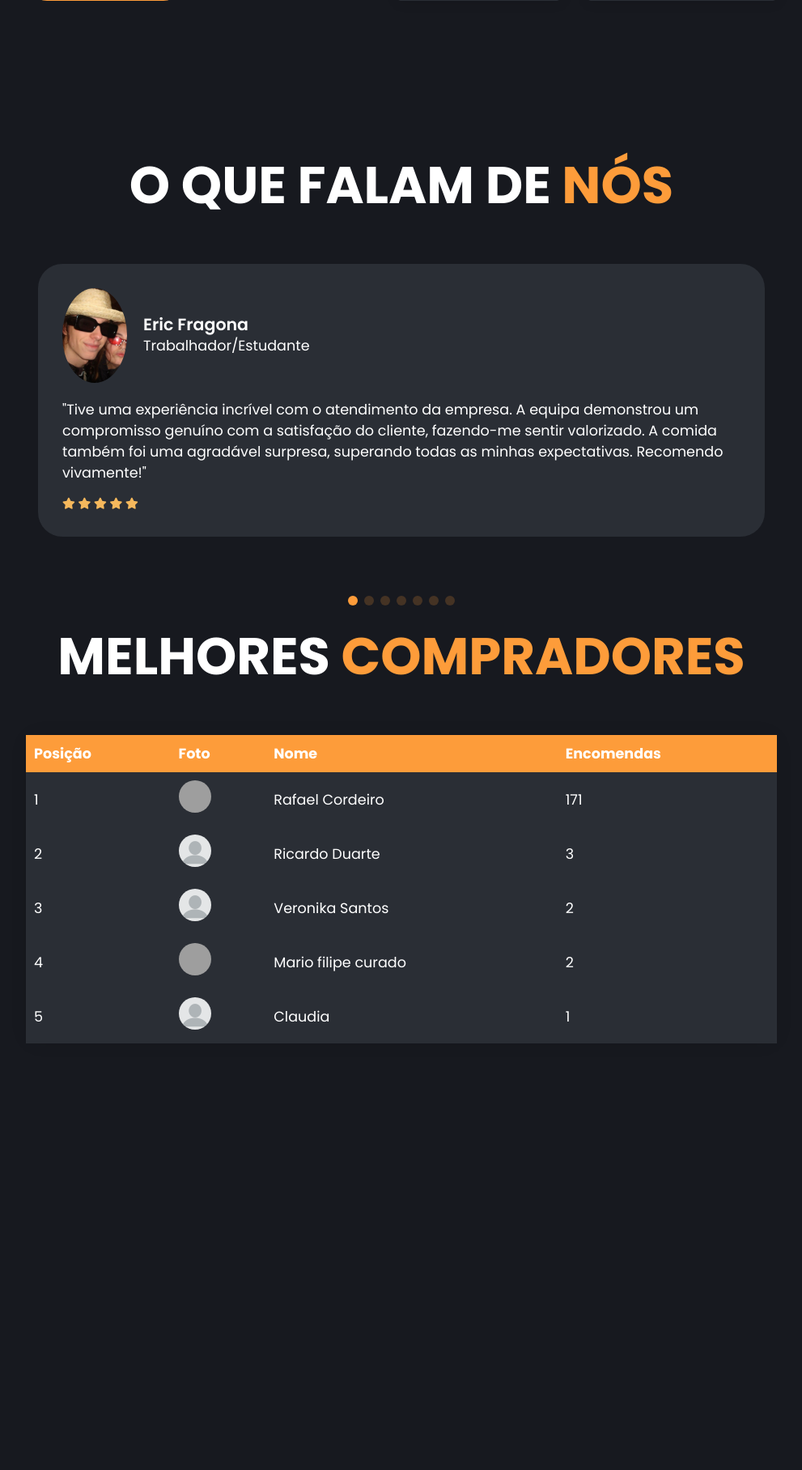
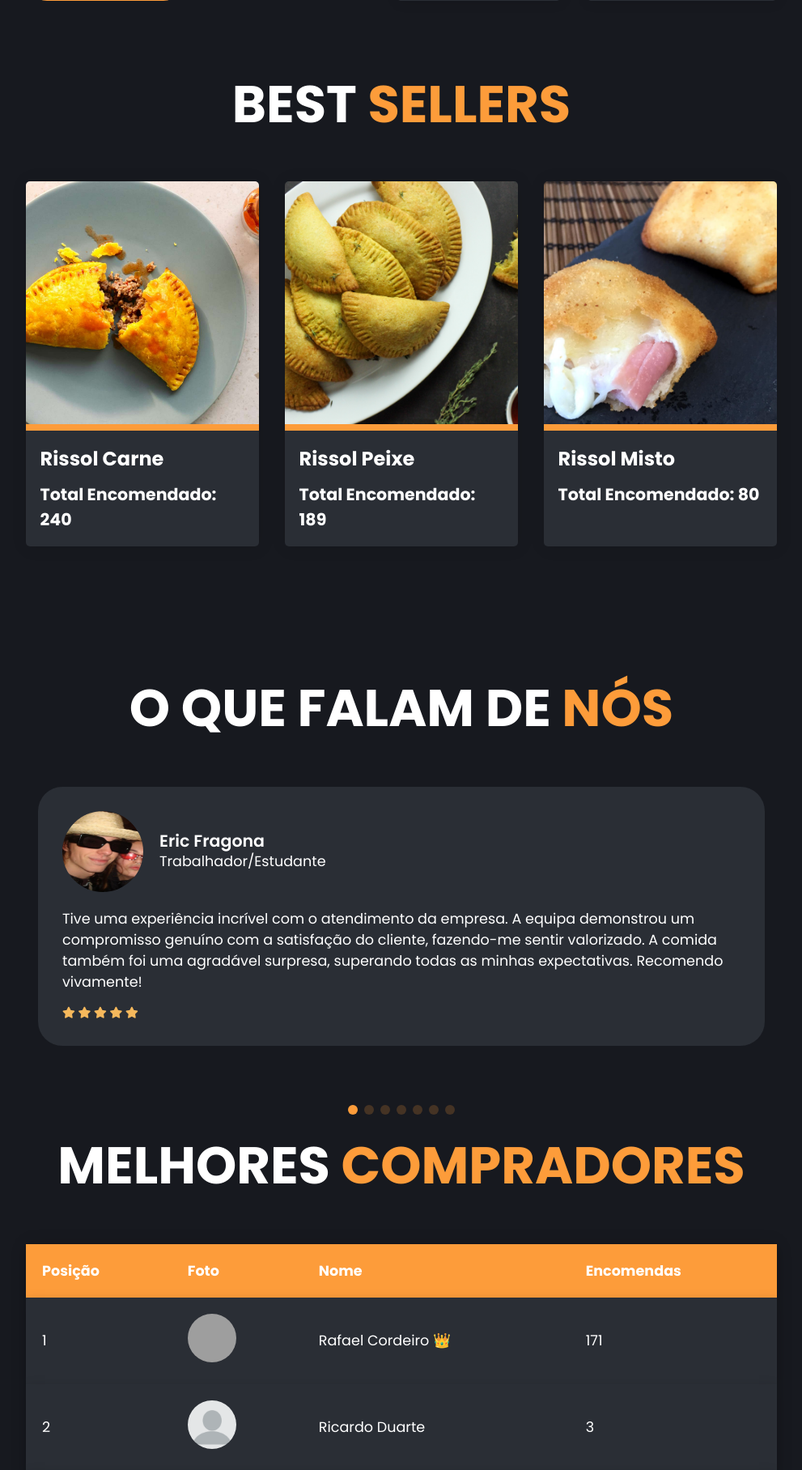
Before and after one commit to PAP-Claudia-e-Filhos-LDA/PAP-Claudia-e-Filhos-HTML, a PHP site: page /PAP-Claudia-e-Filhos-LDA/php/about.php in a window 1280 px wide. Shown: the part 938-2754 px from the top of the page at 81% size, without its empty margins (144-1135 px from the left). Before the commit the page ends 2227 px from the top, so only its background shows below. Run offline with PHP 8.4, Linux system fonts and the light colour scheme; data comes from the database, SQL or seed files in the repository; both versions use the stored data as it was after the commit; grey boxes are pictures that could not be loaded.

Commit message:
destaques

```diff
--- a/includes/buyers_inc.php
+++ b/includes/destaques_inc.php
@@ -46,5 +46,38 @@ function getTopBuyers($db)
   return $topBuyers;
 }
 
+function getTopOrderedProducts($db)
+{
+  $query = "
+        SELECT
+            p.id_produto,
+            p.nome_produto,
+            p.caminho_imagem,
+            SUM(le.quantidade) as total_encomendado
+        FROM
+            Produtos p
+        JOIN
+            Linha_de_Encomenda le ON p.id_produto = le.Produtos_id_produto
+        GROUP BY
+            p.id_produto, p.nome_produto, p.caminho_imagem
+        ORDER BY
+            total_encomendado DESC
+        LIMIT 3"; // Mostrar os top 3 produtos mais encomendados
+
+  $stmt = $db->prepare($query);
+  $result = $stmt->execute();
+
+  $topProducts = array();
+  while ($row = $result->fetchArray(SQLITE3_ASSOC)) {
+    $topProducts[] = $row;
+  }
+
+  return $topProducts;
+}
+
+// Obtendo os produtos mais encomendados
+$topOrderedProducts = getTopOrderedProducts($db);
+
+
 // Obtendo os 10 principais compradores
 $topBuyers = getTopBuyers($db);
--- a/php/about.php
+++ b/php/about.php
@@ -90,7 +87,28 @@
           </div>
         </div>
       </div>
+      <?php include('../includes/destaques_inc.php'); ?>
+      <div class="main-title hidden">
+        <h2>Best <span>Sellers</span><span class="bg-text"></span></h2>
+      </div>
 
+
+      <div class="catalogos hidden">
+        <?php foreach ($topOrderedProducts as $product) : ?>
+          <div class="catalogo hidden">
+            <a href="../php/catalogo.php" class="fancybox" data-caption="">
+              <img src="<?php echo htmlspecialchars($product['caminho_imagem']); ?>" alt="<?php echo htmlspecialchars($product['nome_produto']); ?>" />
+            </a>
+            <div class="catalogo-text">
+              <h4><?php echo htmlspecialchars($product['nome_produto']); ?></h4>
+              <h3>Total Encomendado: <?php echo $product['total_encomendado']; ?></h3>
+              <div class="btn-con">
+                <!-- Se houver necessidade de botões ou links adicionais, podem ser adicionados aqui -->
+              </div>
+            </div>
+          </div>
+        <?php endforeach; ?>
+      </div><br><br>
       <div class="testimonals hidden">
         <div class="container-testimonal">
           <div class="stat-title testimonal-header">
@@ -109,9 +127,9 @@
                       <span class="job">trabalhador/Estudante</span>
                     </div>
                   </div>
-                  <p>"Tive uma experiência incrível com o atendimento da empresa. A equipa demonstrou um compromisso
+                  <p>Tive uma experiência incrível com o atendimento da empresa. A equipa demonstrou um compromisso
                     genuíno com a satisfação do cliente, fazendo-me sentir valorizado. A comida também foi uma agradável
-                    surpresa, superando todas as minhas expectativas. Recomendo vivamente!"</p>
+                    surpresa, superando todas as minhas expectativas. Recomendo vivamente!</p>
                   <div class="rating">
                     <i class="fa fa-star"></i>
                     <i class="fa fa-star"></i>
@@ -128,8 +146,8 @@
                       <span class="job">Estudante</span>
                     </div>
                   </div>
-                  <p>"Gostei bastante do rissol de camrão porem não recomendo a ninguem, quando comi queimei me e fui
-                    para o hospital, mas do resto tudo muito bom !"</p>
+                  <p>Gostei bastante do rissol de camrão porem não recomendo a ninguem, quando comi queimei me e fui
+                    para o hospital, mas do resto tudo muito bom !</p>
                   <div class="rating">
                     <i class="fa fa-star"></i>
                     <i class="fa fa-star"></i>
@@ -238,17 +256,17 @@
           <div class="swiper-pagination js-testimonals-pagination"></div>
         </div>
       </div>
+      </div>
 
 
 
 
 
-      </div>
       <div class="main-title hidden">
         <h2>Melhores <span>Compradores</span><span class="bg-text"></span></h2>
       </div>
 
-      <?php include('../includes/buyers_inc.php'); ?>
+
 
       <table class="leaderboard hidden">
         <thead>
--- a/php/contact.php
+++ b/php/contact.php
@@ -83,13 +83,13 @@ if (!isset($_SESSION["username"])) {
                   <span>Número de Telemovel:</span>
                 </div>
                 <p>
-                  <span> 912 345 678</span>
+                  <span>960 017 557</span>
                 </p>
               </div>
             </div>
             <div class="contact-icons">
               <div class="contact-icon">
-                <a href="www.facebook.com" target="_blank">
+                <a href="https://www.facebook.com/claudia.pereira.792303" target="_blank">
                   <i class="fab fa-facebook-f"></i>
                 </a>
                 <a href="#" target="_blank">
--- a/styles/style.css
+++ b/styles/style.css
@@ -277,7 +277,6 @@ section {
 
 /*-------------------TESTIMONALS SECTION-----------------------*/
 .container-testimonal {
-  max-width: 1170px;
   margin: auto;
   padding: 0 15px;
 }
@@ -303,7 +302,8 @@ section {
 }
 
 .testimonals-item img {
-  max-width: 80px;
+  width: 100px;
+  height: 100px;
   border-radius: 50%;
   margin-right: 20px;
   vertical-align: middle;
@@ -1324,17 +1324,15 @@ button.submit:hover {
 
 .leaderboard {
   margin: 50px auto;
-  width: 100%; /* Alterado para 100% para preencher o contêiner pai */
-  max-width: 1000px;
-  border-radius: 20px;
+  width: 100%;
   border-collapse: collapse;
   box-shadow: 0 0 20px rgba(0, 0, 0, 0.1);
-  overflow-x: auto; /* Adicionado para rolagem horizontal em dispositivos menores */
+  overflow-x: auto;
 }
 
 .leaderboard th,
 .leaderboard td {
-  padding: 10px; /* Reduzido o padding para economizar espaço */
+  padding: 20px; /* Reduzido o padding para economizar espaço */
   text-align: left;
   background-color: var(--color-grey-5);
   color: #fff;
@@ -1344,6 +1342,11 @@ button.submit:hover {
   background-color: var(--color-secondary);
 }
 
+.leaderboard tr {
+  box-shadow: var(--box-shadow-1);
+  background-color: var(--color-secondary);
+}
+
 .leaderboard tr:nth-child(even) {
   background-color: var(--color-grey-5);
 }
@@ -1353,8 +1356,8 @@ button.submit:hover {
 }
 
 .leaderboard img {
-  width: 40px; /* Reduzido o tamanho das imagens para economizar espaço */
-  height: 40px;
+  width: 60px; /* Reduzido o tamanho das imagens para economizar espaço */
+  height: 60px;
   border-radius: 50%;
   -o-object-fit: cover;
      object-fit: cover;
--- a/styles/style.scss
+++ b/styles/style.scss
@@ -168,15 +168,14 @@ section {
 
     .h-shape {
       transition: all 0.4s ease-in-out;
-      width: 40%;
+      width: 100%;
       height: 100%;
-
       background: var(--color-secondary);
       position: absolute;
       left: 0;
       top: 0;
       z-index: -1;
-      clip-path: polygon(0 0, 50% 0, 79% 100%, 0% 100%);
+      clip-path: polygon(0 0, 50% 0, 70% 100%, 0% 100%);
     }
 
     .image {
@@ -297,7 +296,6 @@ section {
 /*-------------------TESTIMONALS SECTION-----------------------*/
 
 .container-testimonal {
-  max-width: 1170px;
   margin: auto;
   padding: 0 15px;
 }
@@ -323,7 +321,8 @@ section {
 }
 
 .testimonals-item img {
-  max-width: 80px;
+  width: 100px;
+  height: 100px;
   border-radius: 50%;
   margin-right: 20px;
   vertical-align: middle;
@@ -367,6 +366,7 @@ section {
 /*-------------------CATALOGO PAGE SECTION-----------------------*/
 .catalogos {
   display: grid;
+
   grid-template-columns: repeat(3, 1fr);
   grid-gap: 2rem;
   margin-top: 3rem;
@@ -1382,23 +1382,25 @@ button.submit:hover {
 
 .leaderboard {
   margin: 50px auto;
-  width: 100%; /* Alterado para 100% para preencher o contêiner pai */
-  max-width: 1000px;
-  border-radius: 20px;
+  width: 100%;
   border-collapse: collapse;
   box-shadow: 0 0 20px rgba(0, 0, 0, 0.1);
-  overflow-x: auto; /* Adicionado para rolagem horizontal em dispositivos menores */
+  overflow-x: auto;
 }
 
 .leaderboard th,
 .leaderboard td {
-  padding: 10px; /* Reduzido o padding para economizar espaço */
+  padding: 20px; /* Reduzido o padding para economizar espaço */
   text-align: left;
   background-color: var(--color-grey-5);
   color: #fff;
 }
 
 .leaderboard th {
+  background-color: var(--color-secondary);
+}
+.leaderboard tr {
+  box-shadow: var(--box-shadow-1);
   background-color: var(--color-secondary);
 }
 
@@ -1411,8 +1413,8 @@ button.submit:hover {
 }
 
 .leaderboard img {
-  width: 40px; /* Reduzido o tamanho das imagens para economizar espaço */
-  height: 40px;
+  width: 60px; /* Reduzido o tamanho das imagens para economizar espaço */
+  height: 60px;
   border-radius: 50%;
   object-fit: cover;
 }
@@ -1429,46 +1431,4 @@ button.submit:hover {
   }
 }
 
-.card-container {
-  display: flex;
-  justify-content: space-around;
-  gap: 20px; /* Espaçamento entre os cards */
-}
-
-.card {
-  width: 300px;
-  padding: 20px;
-  border: 1px solid #ccc;
-  border-radius: 8px;
-  text-align: center;
-  box-shadow: 0 4px 8px rgba(0, 0, 0, 0.1);
-}
-
-.card img {
-  max-width: 100%;
-  border-radius: 8px;
-}
-
-.card h3 {
-  margin-top: 10px;
-  font-size: 1.5rem;
-}
-
-.card p {
-  color: #666;
-}
-
-.btn {
-  display: inline-block;
-  padding: 8px 16px;
-  background-color: #007bff; /* Cor do botão */
-  color: #fff;
-  text-decoration: none;
-  border-radius: 4px;
-  transition: background-color 0.3s ease;
-}
-
-.btn:hover {
-  background-color: #0056b3; /* Cor do botão ao passar o mouse */
-}
 @import "./media";
```
Also changed, not shown: other parts of php/about.php (+18 -16 lines), other parts of styles/style.css (+3 -46 lines), php/catalogo.php (+13 -5 lines), php/index.php (+8 -3 lines), BD/Rissois.db, img/Logo-dark.jpg (added), img/brincadeira.png (added), img/profiles/Screenshot 2024-03-21 102348.png (added), 1 other file.
